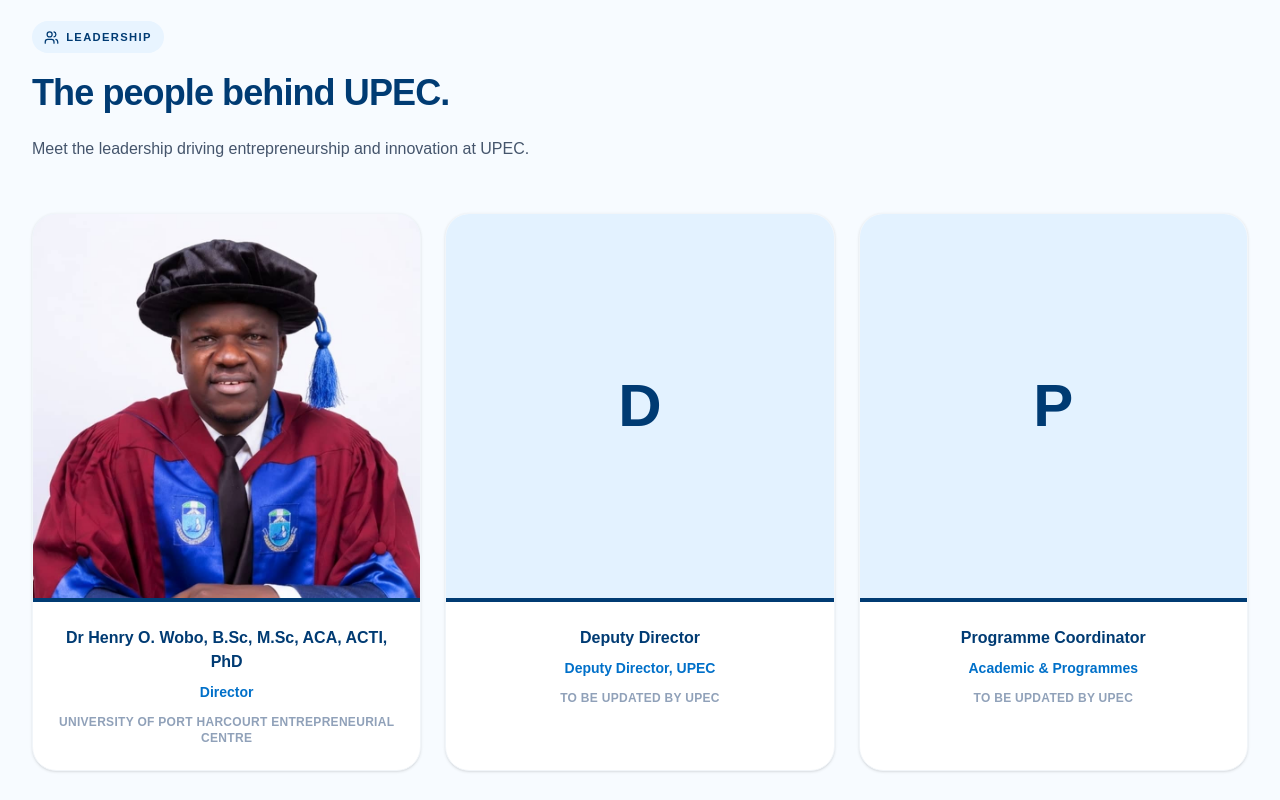
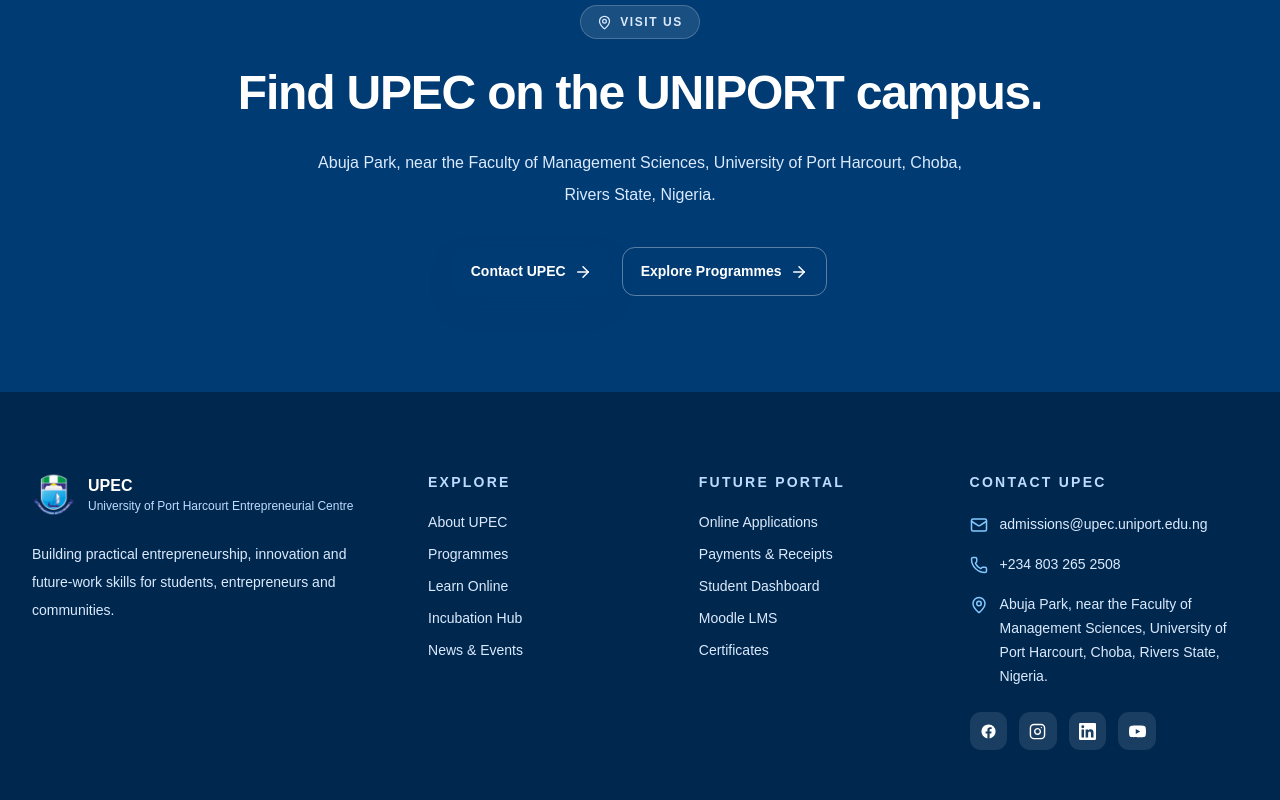
Before and after one commit to ChiekeNN/upec-digital-campus, a Next.js app: page /about in a window 1280 px wide. Shown: the part 3120-3920 px from the top of the page. Built offline with nearby package versions, Linux system fonts and the light colour scheme.

Commit message:
Add director's welcome to home page and remove team section from about page
Co-authored-by: arena-agent <297053741+arena-agent@users.noreply.github.com>

```diff
--- a/src/app/(site)/about/page.tsx
+++ b/src/app/(site)/about/page.tsx
@@ -51,27 +51,6 @@ const mandate = [
   "Incubate startups and support emerging entrepreneurs",
   "Deliver professional, vocational and executive training",
   "Build partnerships that expand opportunity and impact",
-];
-
-const leadership = [
-  {
-    name: "Dr Henry O. Wobo, B.Sc, M.Sc, ACA, ACTI, PhD",
-    role: "Director",
-    image: "/director.jpeg",
-    note: "University of Port Harcourt Entrepreneurial Centre",
-  },
-  {
-    name: "Deputy Director",
-    role: "Deputy Director, UPEC",
-    image: "",
-    note: "To be updated by UPEC",
-  },
-  {
-    name: "Programme Coordinator",
-    role: "Academic & Programmes",
-    image: "",
-    note: "To be updated by UPEC",
-  },
 ];
 
 export default function AboutPage() {
@@ -245,63 +224,6 @@ export default function AboutPage() {
         </div>
       </section>
 
-      {/* LEADERSHIP */}
-      <section className="bg-[#f7fbff] py-20 sm:py-28">
-        <div className="mx-auto max-w-7xl px-5 sm:px-8">
-          <div className="max-w-2xl">
-            <span className="section-label">
-              <Users size={15} />
-              Leadership
-            </span>
-            <h2 className="mt-5 text-3xl font-black tracking-tight text-[#003b73] sm:text-4xl">
-              The people behind UPEC.
-            </h2>
-            <p className="mt-5 text-base leading-8 text-slate-600">
-              Meet the leadership driving entrepreneurship and innovation at
-              UPEC.
-            </p>
-          </div>
-
-          <div className="mt-12 grid gap-6 sm:grid-cols-2 lg:grid-cols-3">
-            {leadership.map((person) => (
-              <div
-                key={person.role}
-                className="overflow-hidden rounded-3xl border border-slate-100 bg-white text-center shadow-sm transition hover:-translate-y-1 hover:shadow-xl"
-              >
-                {person.image ? (
-                  <div className="relative aspect-square w-full overflow-hidden border-b-4 border-[#003b73] bg-[#e3f2ff]">
-                    <Image
-                      src={person.image}
-                      alt={person.name}
-                      fill
-                      sizes="(max-width: 768px) 100vw, 33vw"
-                      className="object-cover object-top"
-                    />
-                  </div>
-                ) : (
-                  <div className="grid aspect-square w-full place-items-center border-b-4 border-[#003b73] bg-[#e3f2ff] text-6xl font-black text-[#003b73]">
-                    {person.name.charAt(0)}
-                  </div>
-                )}
-                <div className="p-6">
-                  <h3 className="text-base font-black leading-6 text-[#003b73]">
-                    {person.name}
-                  </h3>
-                  <p className="mt-2 text-sm font-semibold text-[#0070c9]">
-                    {person.role}
-                  </p>
-                  {person.note && (
-                    <p className="mt-3 text-xs font-semibold uppercase tracking-wide text-slate-400">
-                      {person.note}
-                    </p>
-                  )}
-                </div>
-              </div>
-            ))}
-          </div>
-        </div>
-      </section>
-
       {/* LOCATION CTA */}
       <section className="bg-[#003b73] py-20 text-white sm:py-24">
         <div className="mx-auto max-w-5xl px-5 text-center sm:px-8">
--- a/src/app/(site)/page.tsx
+++ b/src/app/(site)/page.tsx
@@ -128,6 +128,55 @@ export default function Home() {
                   </div>
                 </div>
               </div>
+            </div>
+          </div>
+        </div>
+      </section>
+
+      {/* DIRECTOR'S WELCOME */}
+      <section className="bg-[#f7fbff] py-16 sm:py-20">
+        <div className="mx-auto grid max-w-7xl gap-10 px-5 sm:px-8 lg:grid-cols-[0.85fr_1.15fr] lg:items-center">
+          <div className="relative mx-auto w-full max-w-sm">
+            <div className="relative aspect-[4/5] overflow-hidden rounded-[2rem] border border-blue-100 bg-[#e3f2ff] shadow-xl">
+              <Image
+                src="/director.jpeg"
+                alt="Dr Henry O. Wobo, Director, University of Port Harcourt Entrepreneurial Centre"
+                fill
+                sizes="(max-width: 1024px) 100vw, 40vw"
+                className="object-cover object-top"
+              />
+            </div>
+            <div className="absolute -bottom-4 left-1/2 -translate-x-1/2 whitespace-nowrap rounded-full bg-[#f7b733] px-5 py-2 text-xs font-black uppercase tracking-[0.14em] text-[#003b73] shadow-lg">
+              Director&apos;s Welcome
+            </div>
+          </div>
+
+          <div>
+            <span className="section-label">
+              <Handshake size={15} />
+              Welcome Message
+            </span>
+
+            <h2 className="mt-5 text-3xl font-black leading-tight tracking-tight text-[#003b73] sm:text-4xl">
+              A warm welcome from the Director.
+            </h2>
+
+            <p className="mt-6 text-base leading-8 text-slate-600">
+              Welcome to the University of Port Harcourt Entrepreneurial Centre
+              (UPEC) — where ideas become enterprises. It is my privilege to
+              invite students, staff, entrepreneurs and our host communities to
+              learn, build and launch with us, and to turn knowledge into value
+              and innovation into opportunity.
+            </p>
+
+            <div className="mt-7 border-l-4 border-[#f7b733] pl-5">
+              <p className="text-lg font-black leading-7 text-[#003b73]">
+                Dr Henry O. Wobo, B.Sc, M.Sc, ACA, ACTI, PhD
+              </p>
+              <p className="mt-1 text-sm font-bold text-[#0070c9]">Director</p>
+              <p className="mt-1 text-sm leading-6 text-slate-500">
+                University of Port Harcourt Entrepreneurial Centre
+              </p>
             </div>
           </div>
         </div>
```
